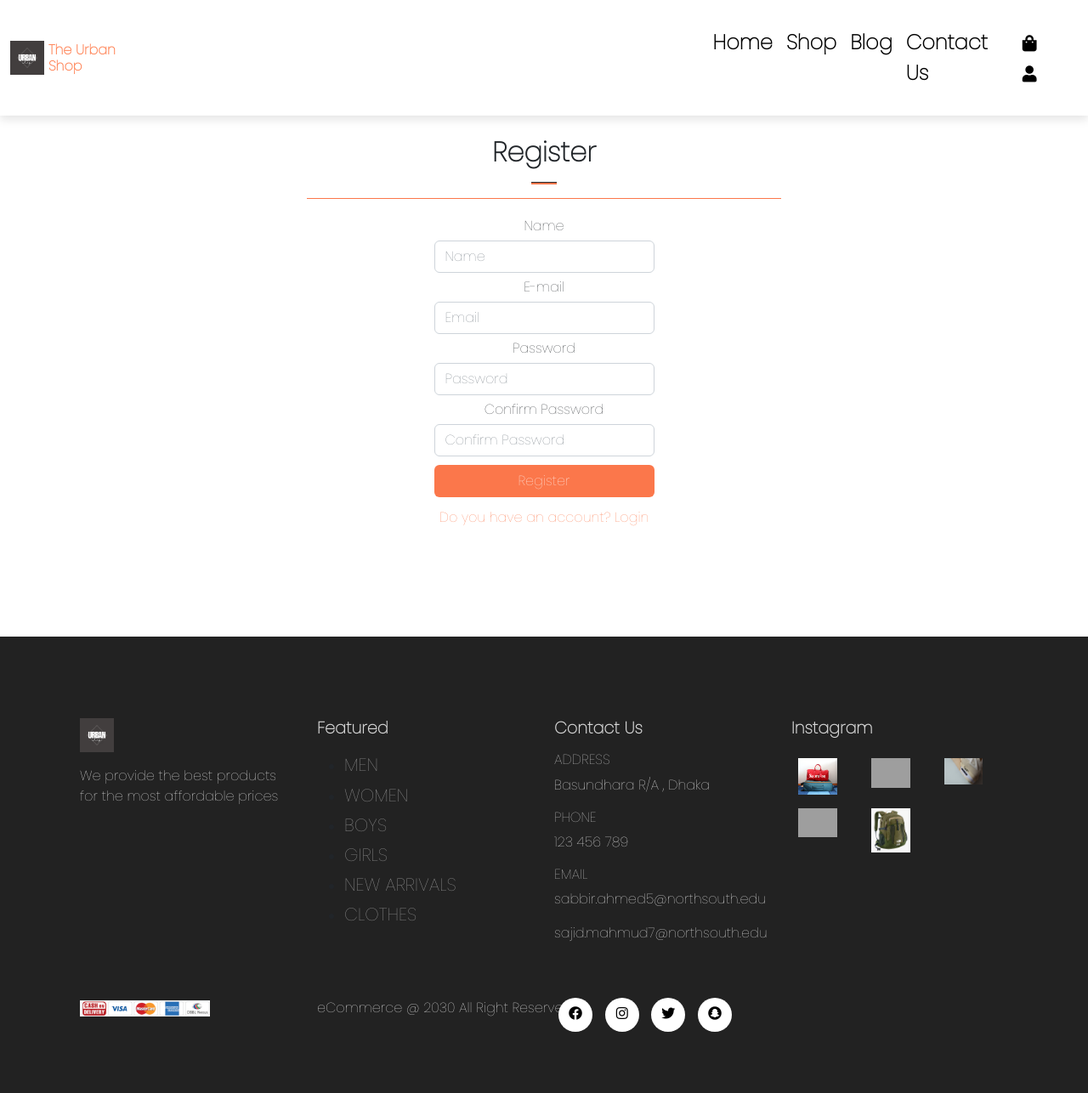
After one commit to SAshourav/UrbanBD, a PHP site: page /Register.html in a window 1280 px wide. The commit adds this page. Shown: the whole page at 85% size. Run offline with PHP 8.4, Linux system fonts and the light colour scheme; grey boxes are pictures that could not be loaded.

Commit message:
Registration page done

```diff
--- /dev/null
+++ b/Register.html
@@ -0,0 +1,185 @@
+<!DOCTYPE html>
+<html lang="en">
+  <head>
+    <meta charset="UTF-8" />
+    <meta http-equiv="X-UA-Compatible" content="IE=edge" />
+    <meta name="viewport" content="width=device-width, initial-scale=1.0" />
+    <title>Home | Urban</title>
+    <!-- CSS only -->
+    <link
+      href="https://cdn.jsdelivr.net/npm/bootstrap@5.2.2/dist/css/bootstrap.min.css"
+      rel="stylesheet"
+      integrity="sha384-Zenh87qX5JnK2Jl0vWa8Ck2rdkQ2Bzep5IDxbcnCeuOxjzrPF/et3URy9Bv1WTRi"
+      crossorigin="anonymous"
+    />
+    <link
+      rel="stylesheet"
+      href="https://use.fontawesome.com/releases/v5.15.4/css/all.css"
+      integrity="sha384-DyZ88mC6Up2uqS4h/KRgHuoeGwBcD4Ng9SiP4dIRy0EXTlnuz47vAwmeGwVChigm"
+      crossorigin="anonymous"
+    />
+    <link rel="stylesheet" href="assets/css/style.css" />
+  </head>
+  <body>
+    <!-- Here Is the navbar section-->
+
+    <nav class="navbar navbar-expand-lg py-3 bg-white fixed-top">
+      <div class="container-fluid">
+        <img class="logo" src="assets/imgs/logo.png" alt="">
+        <h2 class="brand">The Urban Shop</h2>
+        <button
+          class="navbar-toggler"
+          type="button"
+          data-bs-toggle="collapse"
+          data-bs-target="#navbarSupportedContent"
+          aria-controls="navbarSupportedContent"
+          aria-expanded="false"
+          aria-label="Toggle navigation"
+        >
+          <span class="navbar-toggler-icon"></span>
+        </button>
+        <div class="collapse navbar-collapse nav-buttons" id="navbarSupportedContent">
+          <ul class="navbar-nav me-auto mb-2 mb-lg-0">
+            <li class="nav-item">
+              <a class="nav-link" href="index.html">Home</a>
+            </li>
+
+            <li class="nav-item">
+              <a class="nav-link" href="shop.html">Shop</a>
+            </li>
+
+            <li class="nav-item">
+              <a class="nav-link" href="#">Blog</a>
+            </li>
+
+            <li class="nav-item">
+              <a class="nav-link" href="#">Contact Us</a>
+            </li>
+
+            <li class="nav-item">
+              <i class="fas fa-shopping-bag"></i>
+              <i class="fas fa-user"></i>
+            </li>
+
+
+          </ul>
+        </div>
+      </div>
+    </nav>
+
+
+    <!--Register-->
+    <section class="my-5 py-5">
+        <div class="container text-center mt-3 pt-5">
+            <h2 class="form-weight-bold">Register</h2>
+            <hr class="mx-auto">
+        </div>
+        <div class="mx-auto container">
+            <form action="" id="register-form">
+                <div class="form-group">
+                    <label>Name</label>
+                    <input type="text" class="form-control" id="register-name" name="name" placeholder="Name" required/>
+                </div>
+                <div class="form-group">
+                    <label>E-mail</label>
+                    <input type="text" class="form-control" id="register-email" name="email" placeholder="Email" required/>
+                </div>
+                <div class="form-group">
+                    <label>Password</label>
+                    <input type="password" class="form-control" id="register-password" name="password" placeholder="Password" required/>
+                </div>
+                <div class="form-group">
+                    <label>Confirm Password</label>
+                    <input type="password" class="form-control" id="register-confirm-password" name="confirmPassword" placeholder="Confirm Password" required/>
+                </div>
+                <div class="form-group">
+                    <input type="submit" class="btn" id="register-btn" value="Register"/>
+                </div>
+                <div class="form-group">
+                    <a id="login-url" class="btn">Do you have an account? Login</a>
+                </div>
+            </form>
+        </div>
+    </section>
+
+
+
+
+
+         <!--Footer-->
+
+         <footer class="mt-5 py-5">
+            <div class="row container mx-auto pt-5">
+             <div class="footer-one col-lg-3 col-md-6 col-sm-12">
+               <img class="logo" src="assets/imgs/logo.png"/>
+               <p class="pt-3">We provide the best products for the most affordable prices</p>
+             </div>
+             <div class="footer-one col-lg-3 col-md-6 col-sm-12">
+               <h5 class="pb-2">Featured</h5>
+               <ul class="text-uppercase">
+                 <li><a href="#">men</a></li>
+                 <li><a href="#">women</a></li>
+                 <li><a href="#">boys</a></li>
+                 <li><a href="#">girls</a></li>
+                 <li><a href="#">new arrivals</a></li>
+                 <li><a href="#">clothes</a></li>
+               </ul>
+             </div>
+
+             <div class="footer-one col-lg-3 col-md-6 col-sm-12">
+               <h5 class="pb-2">Contact Us</h5>
+               <div>
+                 <h6 class="text-uppercase">Address</h6>
+                 <p>Basundhara R/A , Dhaka</p>
+               </div>
+               <div>
+                 <h6 class="text-uppercase">Phone</h6>
+                 <p>123 456 789</p>
+               </div>
+               <div>
+                 <h6 class="text-uppercase">Email</h6>
+                 <p>sabbir.ahmed5@northsouth.edu</p>
+                 <p>sajid.mahmud7@northsouth.edu</p>
+               </div>
+             </div>
+             <div class="footer-one col-lg-3 col-md-6 col-sm-12">
+               <h5 class="pb-2">Instagram</h5>
+               <div class="row">
+                 <img src="assets/imgs/instagram/bag.jpg" class="img-fluid w-25 h-100 m-2"/>
+                 <img src="assets/imgs/instagram/jacket.jpg" class="img-fluid w-25 h-100 m-2"/>
+                 <img src="assets/imgs/instagram/shoe.jpg" class="img-fluid w-25 h-100 m-2"/>
+                 <img src="assets/imgs/Featured1.jpg" class="img-fluid w-25 h-100 m-2"/>
+                 <img src="assets/imgs/Featured2.jpg" class="img-fluid w-25 h-100 m-2"/>
+               </div>
+             </div>
+            </div>
+
+
+             <div class="copyright mt-5">
+               <div class="row container mx-auto">
+                 <div class="col-lg-3 col-md-5 col-sm-12 mb-4">
+                  <img src="assets/imgs/payment.jpg"/>
+                 </div>
+                 <div class="col-lg-3 col-md-5 col-sm-12 mb-4 text-nowrap mb-2">
+                    <p>eCommerce @ 2030 All Right Reserved</p>
+                  </div>
+                  <div class="col-lg-3 col-md-5 col-sm-12 mb-4">
+                   <a href="#"><i class="fab fa-facebook"></i></a>
+                   <a href="#"><i class="fab fa-instagram"></i></a>
+                   <a href="#"><i class="fab fa-twitter"></i></a>
+                   <a href="#"><i class="fab fa-snapchat"></i></a>
+                  </div>
+               </div>
+             </div>
+
+          </footer>
+
+
+         <!-- JavaScript Bundle with Popper -->
+         <script
+           src="https://cdn.jsdelivr.net/npm/bootstrap@5.2.2/dist/js/bootstrap.bundle.min.js"
+           integrity="sha384-OERcA2EqjJCMA+/3y+gxIOqMEjwtxJY7qPCqsdltbNJuaOe923+mo//f6V8Qbsw3"
+           crossorigin="anonymous"
+         ></script>
+       </body>
+     </html>
--- a/assets/css/style.css
+++ b/assets/css/style.css
@@ -468,3 +468,27 @@ th:last-child{
 #login-form #register-url{
   color: #fb774b;
 }
+
+/* Register */
+
+#register-form{
+  width: 50%;
+  margin: 5px auto;
+  text-align: center;
+  padding: 20px;
+  border-top: 1px solid #fb774b;
+}
+
+#register-form input{
+  width: 50%;
+  margin: 5px auto;
+}
+
+#register-form #register-btn{
+  background-color: #fb774b;
+  color: #fff;
+}
+
+#register-form #login-url{
+  color: #fb774b;
+}
```
